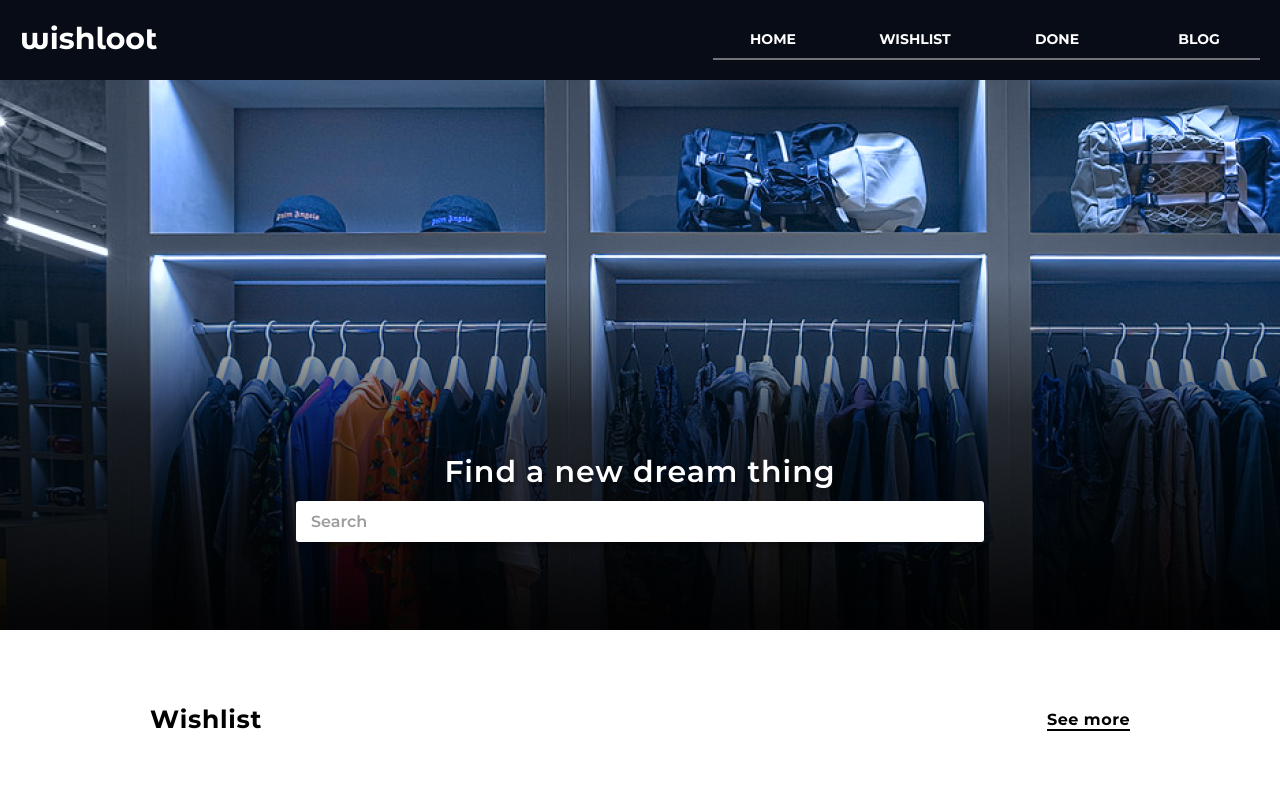
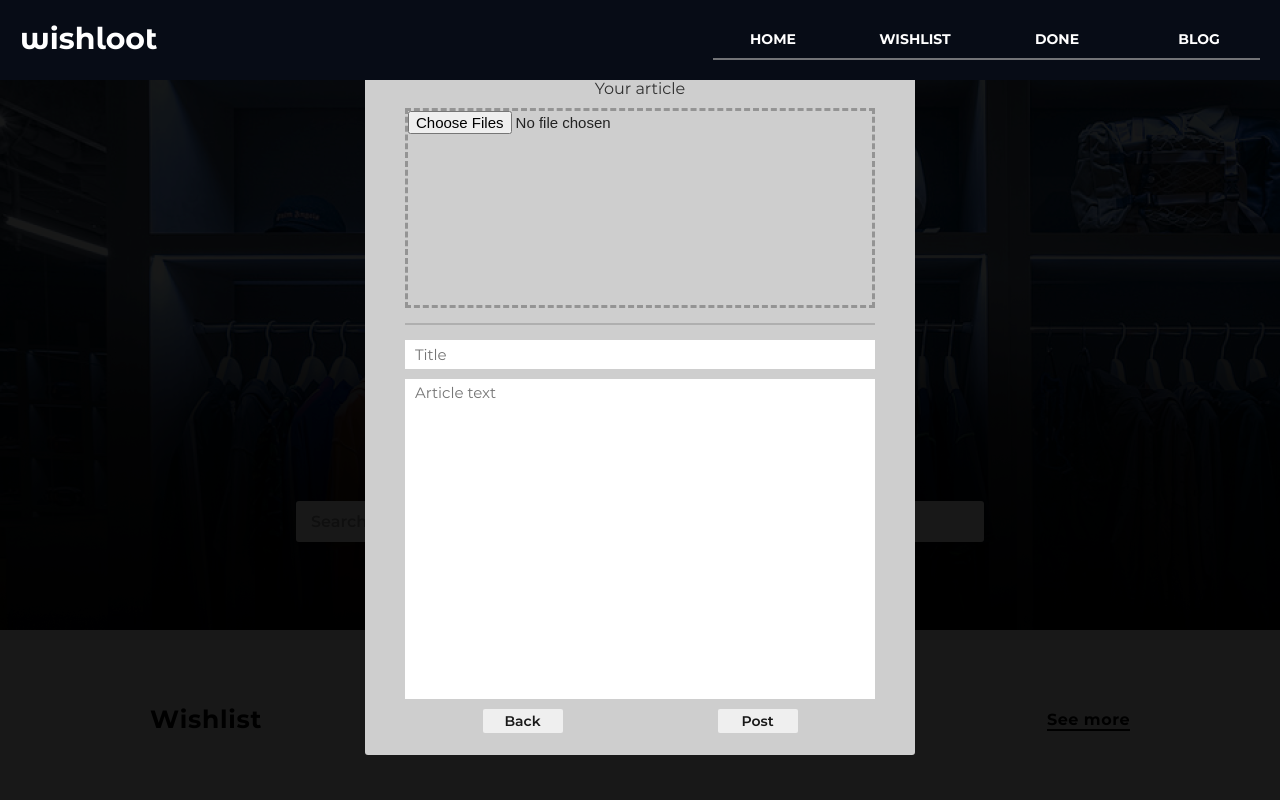
Before and after one commit to neveleneves/WishLoot, a website built with webpack: page src/html/content.html in a window 1280 px wide. Shown: the top 800 px of the page. Built offline with nearby package versions, Linux system fonts and the light colour scheme.

Commit message:
processing layout and logic for post article

```diff
--- a/src/assets/css/style.css
+++ b/src/assets/css/style.css
@@ -39,7 +39,7 @@ img {
     justify-content: space-between;
 }
 .header-logo-link, .footer-logo-link{
-    margin-top: ;
+    /* margin-top: ; */
     display: flex;
     font-family: Montserrat Alternates;
     font-style: normal;
@@ -211,7 +211,7 @@ img {
     position: relative;
 }
 .content-mask{
-    display: none;
+    display: block;
     position: fixed;
     width: 100%;
     height: 100vh;
@@ -284,7 +284,7 @@ img {
     color: #00e1ff;
 }
 .blog-input-form {
-    display: none;
+    display: block;
     margin: auto;
     margin-top: calc(50vh - 425px);
     max-width: 550px;
@@ -295,25 +295,74 @@ img {
 .blog-input-form-visable {
     display: block;
 }
+.input-form-title {
+    padding-top: 15px;
+    font-size: 16px;
+    text-align: center;
+    margin-bottom: 10px;
+}
+.wrapper-input-form {
+    padding: 10px 40px;
+}
 .blog-input-form form{
-    position: absolute;
-    top: 50%;
-    left: 50%;
-    margin-top: -100px;
-    margin-left: -250px;
-    width: 500px;
+    /* background-color: #000000;
+    height: 700px; */
+}
+.blog-file-input{
+    width: 100%;
     height: 200px;
-    border: 4px dashed #fff;
+    outline: none;
+    border: 3px dashed rgb(148, 148, 148);
+    margin-bottom: 15px;
 }
-.blog-input-form form input{
-    position: absolute;
-    margin: 0;
-    padding: 0;
+.line-blog {
     width: 100%;
-    height: 100%;
-    outline: none;
-    opacity: 0;
+    height: 0px;
+    border: 1px solid #afafaf;
+    margin-bottom: 15px;
 }
+.blog-title-input {
+    width: 100%;
+    font-size: 15px;
+    padding: 2px 10px;
+    font-family: Montserrat;
+    font-style: normal;
+    line-height: 25px;
+    margin-bottom: 10px;
+    border: 0;
+}
+.blog-body-article {
+    width: 100%;
+    height: 320px;
+    max-height: 320px;
+    resize: none;
+    font-size: 15px;
+    font-family: Montserrat;
+    font-style: normal;
+    line-height: 18px;
+    padding: 5px 10px;
+    background-color: #ffffff;
+    margin-bottom: 10px;
+    border: 0;
+}
+.wrapper-blog-post-nav{
+    display: flex;
+    flex-wrap: wrap;
+    align-items: flex-end;
+    justify-content: space-around;
+}
+.blog-back-button, .blog-post-button {
+    padding: 3px;
+    width: 80px;
+    font-family: Montserrat;
+    font-style: normal;
+    font-weight: 600;
+    font-size: 14px;
+    border: 0px;
+    border-radius: 2px;
+    color: #181818;
+}
+/*
 .blog-input-form form button{
     margin: 0;
     color: #fff;
@@ -334,7 +383,7 @@ img {
 }
 .blog-input-form form button:active{
     border:0;
-}
+} */
 
 /* Assets Styles End*/
 
--- a/src/html/content.html
+++ b/src/html/content.html
@@ -72,11 +72,24 @@
                     <!-- Pop-up Remove Item End -->
 
                     <div class="blog-input-form">
-                        <form action="" method="">
-                            <input type="file" multiple>
-                            <!-- <p>Drag your files here or click in this area.</p> -->
-                            <button type="submit">Upload</button>
-                        </form>
+                        <div class="wrapper-input-form">
+                            <h2 class="input-form-title">
+                                Your article
+                            </h2>
+                            <form action="" method="">
+                                <input type="file" multiple class="blog-file-input">
+                                <div class="line-blog"></div>
+                                <input type="text" autocomplete="off" class="blog-title-input" placeholder="Title">
+                                <!-- <input type="text" autocomplete="off" class="blog-article-input"  placeholder="Article Text..." > -->
+                                <textarea name="body-article" id="" cols="1" rows="10" class="blog-body-article" placeholder="Article text"></textarea>
+                                <!-- <p>Drag your files here or click in this area.</p>
+                                <button type="submit">Upload</button> -->
+                                <div class="wrapper-blog-post-nav">
+                                    <button class="blog-back-button" type="button">Back</button>
+                                    <button class="blog-post-button" type="button">Post</button>
+                                </div>
+                            </form>
+                        </div>
                     </div>
                 </div>
             </div>
```
